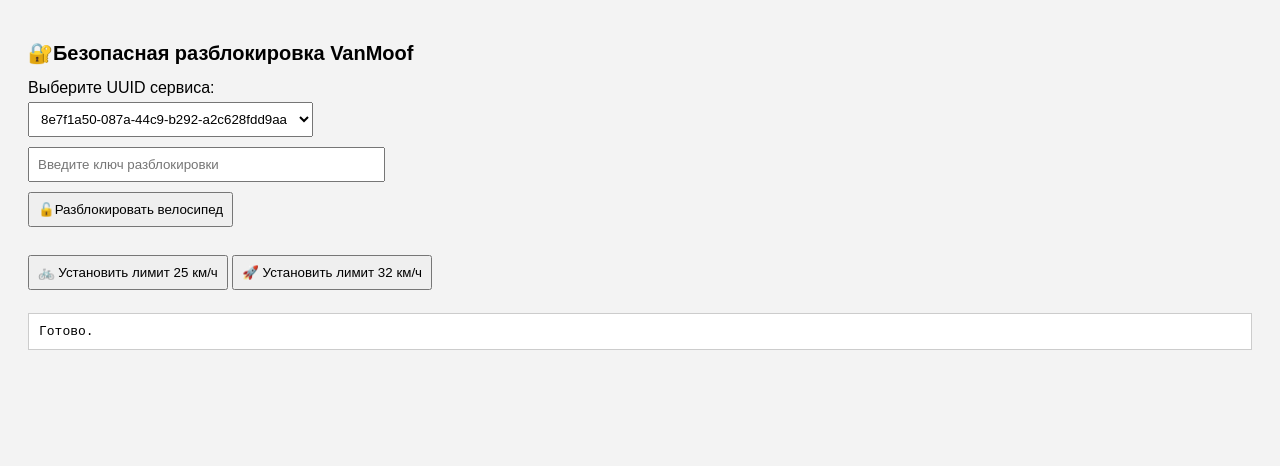
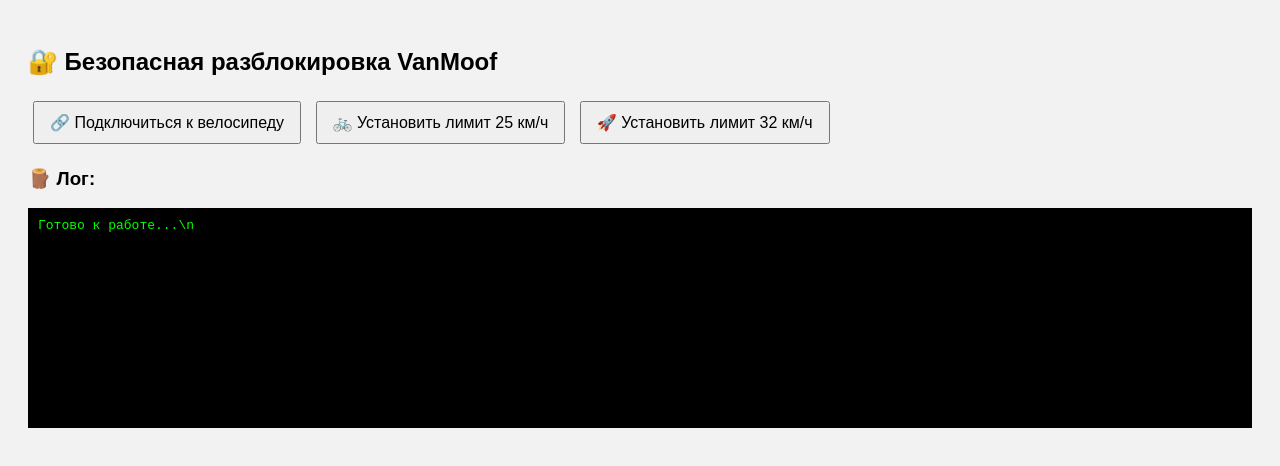
Before and after one commit to Lads821/vanmoof-web-unlock, a plain HTML site: page index.html in a window 1280 px wide. Drawn offline with Linux system fonts and the light colour scheme.

Commit message:
Update index.html

```diff
--- a/index.html
+++ b/index.html
@@ -2,77 +2,39 @@
 <html lang="ru">
 <head>
   <meta charset="UTF-8">
-  <title>🔓Безопасная разблокировка VanMoof</title>
+  <title>🚲 Разблокировка VanMoof</title>
   <style>
-    body { font-family: sans-serif; background: #f3f3f3; padding: 20px; }
-    h1 { font-size: 20px; }
-    select, input, button { padding: 8px; margin: 5px 0; }
-    #log { background: #fff; border: 1px solid #ccc; padding: 10px; font-family: monospace; white-space: pre-wrap; }
+    body {
+      font-family: sans-serif;
+      background: #f2f2f2;
+      padding: 20px;
+    }
+    button {
+      margin: 5px;
+      padding: 10px 15px;
+      font-size: 16px;
+      cursor: pointer;
+    }
+    pre {
+      background: #000;
+      color: #0f0;
+      padding: 10px;
+      height: 200px;
+      overflow-y: auto;
+      white-space: pre-wrap;
+    }
   </style>
 </head>
 <body>
-<h1>🔐Безопасная разблокировка VanMoof</h1>
+  <h2>🔐 Безопасная разблокировка VanMoof</h2>
 
-<label>Выберите UUID сервиса:</label><br>
-<select id="serviceUuid">
-  <option value="8e7f1a50-087a-44c9-b292-a2c628fdd9aa">8e7f1a50-087a-44c9-b292-a2c628fdd9aa</option>
-</select><br>
+  <button id="connect">🔗 Подключиться к велосипеду</button>
+  <button id="set25">🚲 Установить лимит 25 км/ч</button>
+  <button id="set32">🚀 Установить лимит 32 км/ч</button>
 
-<input id="keyInput" placeholder="Введите ключ разблокировки" size="40"><br>
-<button onclick="unlockBike()">🔓Разблокировать велосипед</button><br><br>
+  <h3>🪵 Лог:</h3>
+  <pre id="log">Готово к работе...\n</pre>
 
-<button onclick="setSpeed(25)">🚲 Установить лимит 25 км/ч</button>
-<button onclick="setSpeed(32)">🚀 Установить лимит 32 км/ч</button><br><br>
-
-<div id="log">Готово.</div>
-
-<script>
-let log = msg => {
-  document.getElementById("log").textContent += "\n" + msg;
-};
-
-async function unlockBike() {
-  log("🔍 Поиск велосипеда...");
-  try {
-    const device = await navigator.bluetooth.requestDevice({
-      filters: [{ namePrefix: 'VANMOOF' }],
-      optionalServices: [document.getElementById('serviceUuid').value]
-    });
-    log("🔗 Подключение к " + device.name + "...");
-    const server = await device.gatt.connect();
-    const service = await server.getPrimaryService(document.getElementById('serviceUuid').value);
-    const key = document.getElementById("keyInput").value.trim();
-    if (!/^[0-9a-fA-F]{32}$/.test(key)) {
-      log("❌ Неверный ключ (ожидается 32 hex символа)");
-      return;
-    }
-    const char = await service.getCharacteristic(service.characteristics[0].uuid);
-    const bytes = new Uint8Array(key.match(/.{2}/g).map(h => parseInt(h, 16)));
-    await char.writeValue(bytes);
-    log("✅ Велосипед разблокирован!");
-  } catch (e) {
-    log("❌ Ошибка: " + e);
-  }
-}
-
-async function setSpeed(kmh) {
-  log("⚙️ Установка лимита " + kmh + " км/ч...");
-  try {
-    const device = await navigator.bluetooth.requestDevice({
-      filters: [{ namePrefix: 'VANMOOF' }],
-      optionalServices: ["f000ffc0-0451-4000-b000-000000000000"]
-    });
-    const server = await device.gatt.connect();
-    const service = await server.getPrimaryService("f000ffc0-0451-4000-b000-000000000000");
-    const char = await service.getCharacteristic("f000ffc3-0451-4000-b000-000000000000");
-    const speedByte = new Uint8Array([kmh]);
-    await char.writeValue(speedByte);
-    log("✅ Лимит установлен: " + kmh + " км/ч");
-  } catch (e) {
-    log("❌ Ошибка при установке лимита: " + e);
-  }
-}
-</script>
-
+  <script src="index.js"></script>
 </body>
 </html>
```
